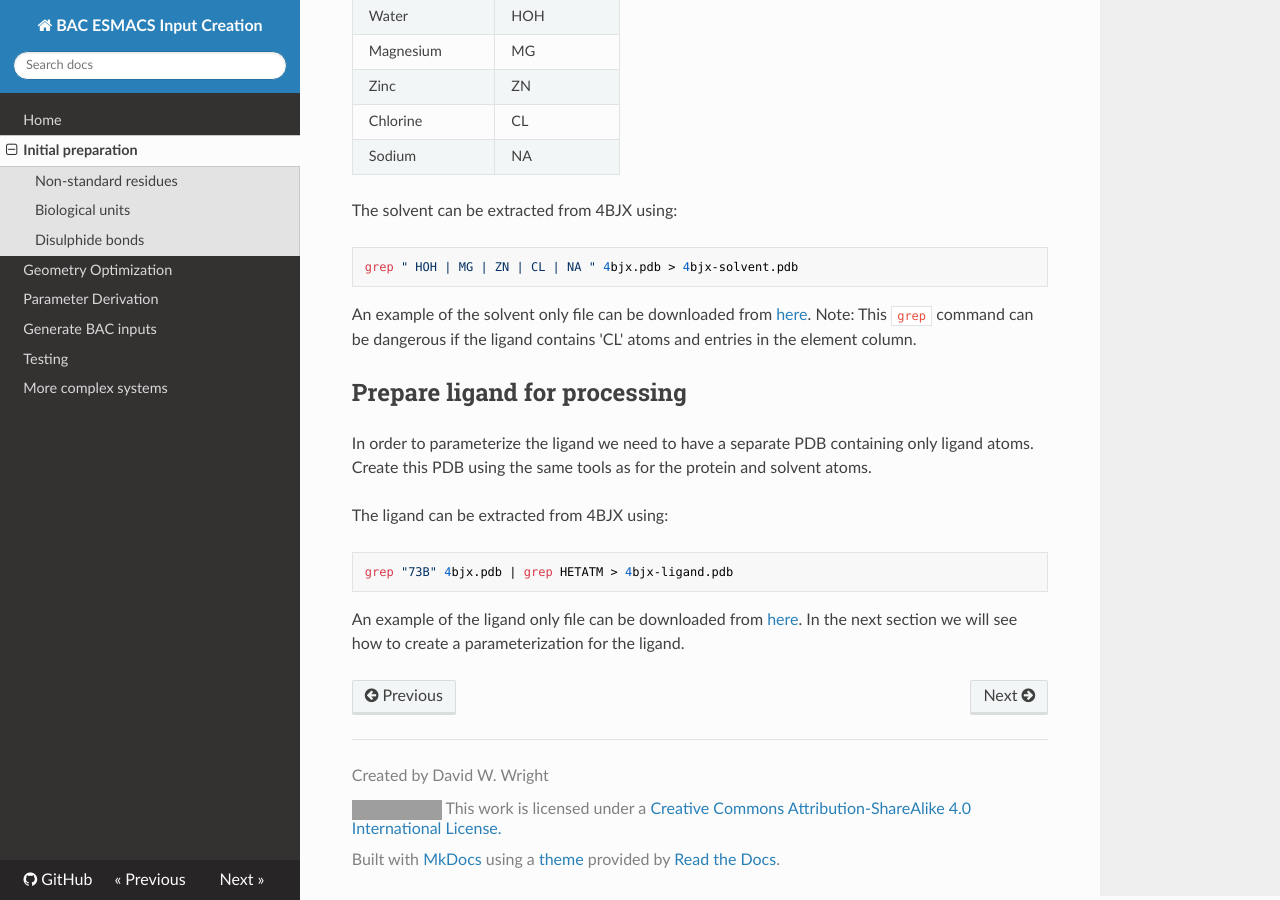
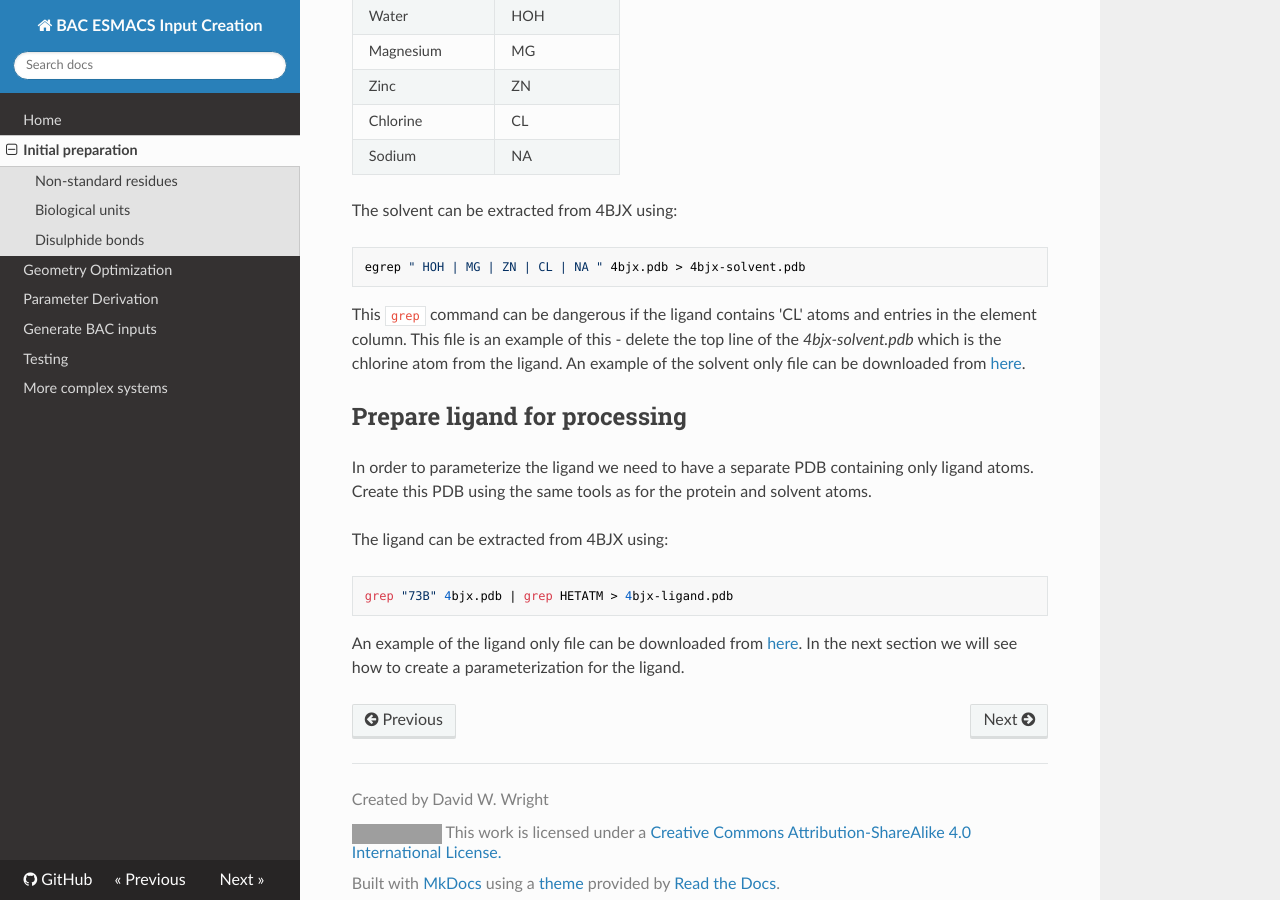
Before and after one commit to UCL-CCS/esmacs-input-creation-docs, an MkDocs documentation site: the page built from docs/preparation.md, in a window 1280 px wide and 900 px high, scrolled down 2588 px. Built offline with MkDocs 1.6.1, drawn with Linux system fonts in a browser that asks for light colours; nearby versions of some CDN libraries; old or Windows-style settings are respelled for this version of MkDocs; grey boxes are pictures that could not be loaded.

Commit message:
Correct text for solvent grepping

````diff
--- a/docs/preparation.md
+++ b/docs/preparation.md
@@ -81,11 +81,12 @@ BAC Builder can only parse a small number of solvent atoms
 
 The solvent can be extracted from 4BJX using:
 ```
-grep " HOH | MG | ZN | CL | NA " 4bjx.pdb > 4bjx-solvent.pdb
+egrep " HOH | MG | ZN | CL | NA " 4bjx.pdb > 4bjx-solvent.pdb
 ```
 
+This `grep` command can be dangerous if the ligand contains 'CL' atoms and entries in the element column.
+This file is an example of this - delete the top line of the *4bjx-solvent.pdb* which is the chlorine atom from the ligand.
 An example of the solvent only file can be downloaded from [here](examples/4bjx-solvent.pdb).
-Note: This `grep` command can be dangerous if the ligand contains 'CL' atoms and entries in the element column.
 
 ## Prepare ligand for processing
 
````
